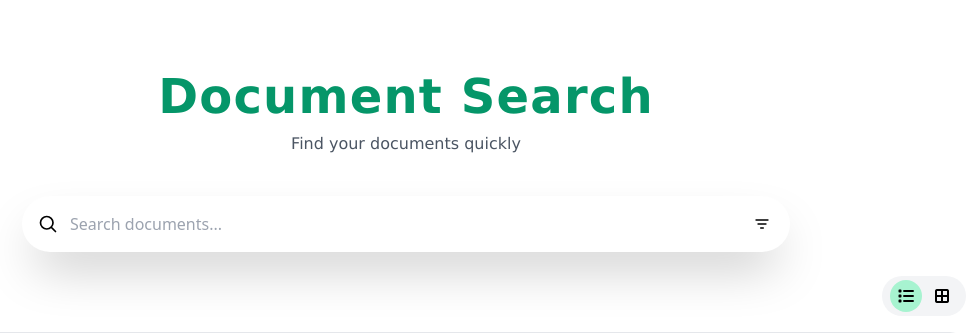
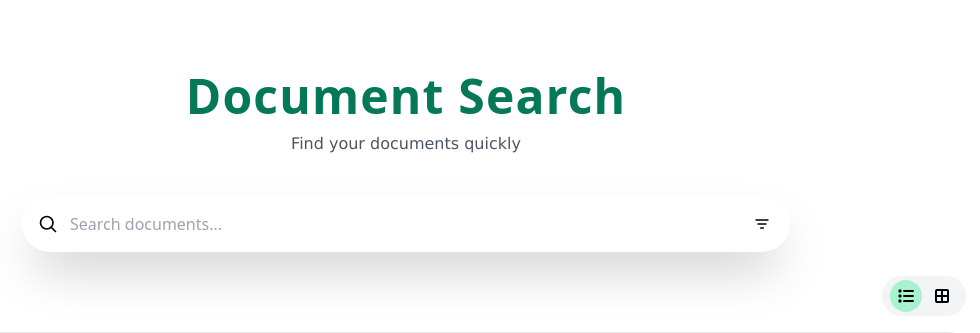
Before and after one commit to 09078270504/EDMS, a Django app: page /dashboard/ in a window 1280 px wide. Shown: the part 72-405 px from the top of the page, without its empty margins (234-1214 px from the left). Run offline with Django 5.2, Linux system fonts and the light colour scheme; the visitor is signed in with stand-in values (Sample User, id 1); data that the repository does not hold is empty; some libraries are stand-ins or nearby versions.

Commit message:
feat(dashboard): Improved deashboard layout and UI

```diff
--- a/webocr/templates/auth/dashboard.html
+++ b/webocr/templates/auth/dashboard.html
@@ -8,7 +8,7 @@
 
     <!-- Header -->
     <div id="pageHeader" class="text-center mb-10 transition-opacity duration-500 ease-out">
-        <h1 class="text-5xl font-bold font-custom-verdana text-green-600 tracking-wide">Document Search</h1>
+        <h1 class="text-4xl sm:text-5xl font-extrabold tracking-wide text-green-700">Document Search</h1>
         <p class="mt-3 text-s font-custom-verdana text-gray-600">Find your documents quickly</p>
     </div>
 
@@ -65,7 +65,7 @@
         </form>
     </div>
 
-    <!-- View toggles (green pill, right aligned under search) -->
+    <!-- View toggles -->
     <div class="max-w-6xl mx-auto">
         <div class="mt-6 flex justify-end">
             <div class="inline-flex items-center gap-1 rounded-full bg-gray-100 px-2 py-1">
@@ -170,7 +170,7 @@
         </div>
     {% endif %}
 
-    <!-- Tips (unchanged) -->
+    <!-- Tips -->
     <div class="mt-8 grid grid-cols-1 md:grid-cols-2 gap-6">
         <div class="rounded-xl bg-green-50 border border-green-100 p-6">
             <h3 class="text-green-900 font-semibold mb-2">How it works</h3>
```
